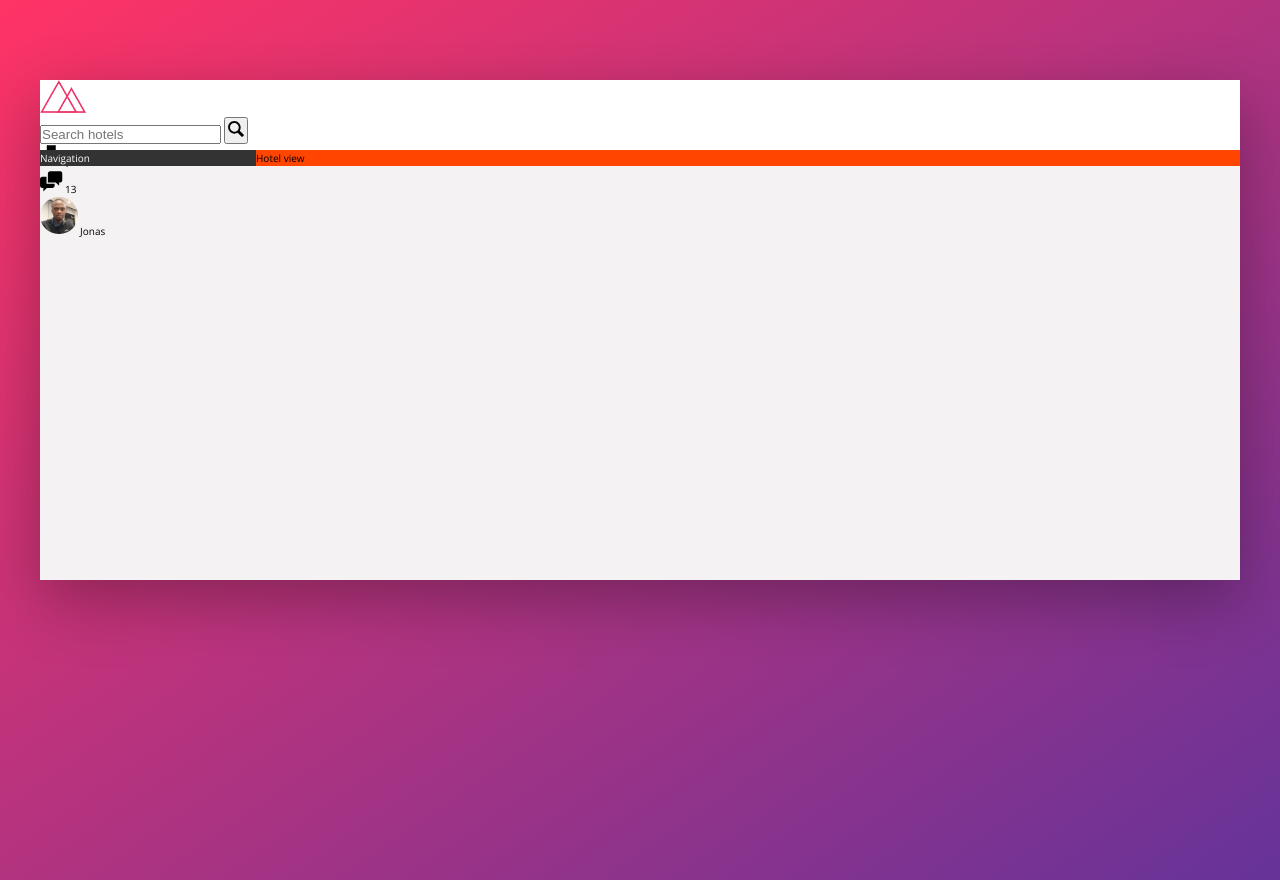
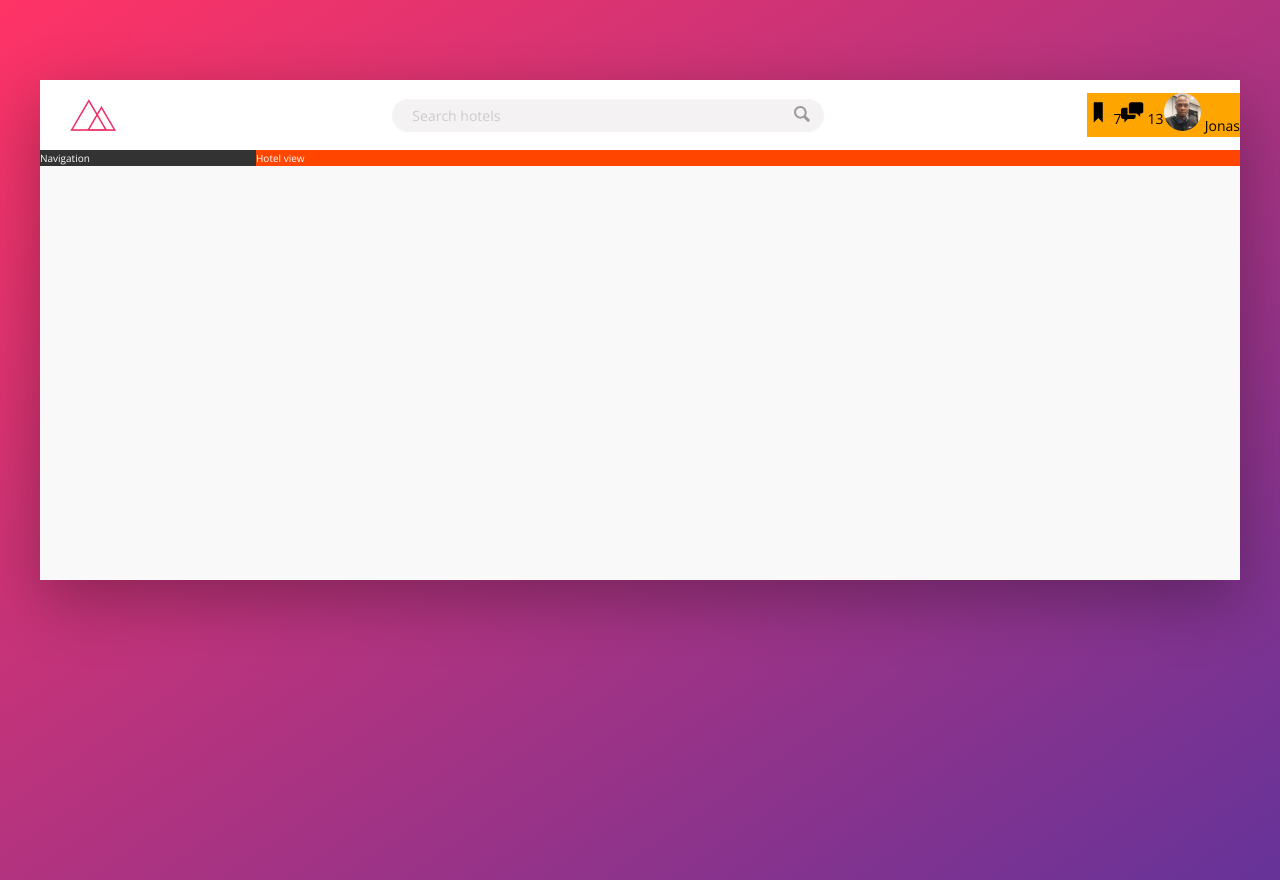
Before and after one commit to kabirolawore/trillo-app, a website: page index.html in a window 1280 px wide. Drawn offline with nearby package versions, Linux system fonts and the light colour scheme.

Commit message:
Updated code for search box and icon

```diff
--- a/sass/_components.scss
+++ b/sass/_components.scss
@@ -3,27 +3,77 @@
 
 .logo {
   height: 3.25rem;
+  margin-left: 3rem;
 }
 
 /////////////////////////////////////////
 // Search
 
 .search {
+  //
+  // background-color: rebeccapurple;
+  flex: 0 0 40%;
+  display: flex;
+  align-items: center;
+  justify-content: center;
+
   &__input {
+    font-family: inherit;
+    font-size: inherit;
+    color: inherit;
+    background-color: var(--color-grey-light-2);
+    border: none;
+
+    padding: 0.7rem 2rem;
+    border-radius: 100px;
+    width: 90%;
+    transition: all 0.2s;
+    margin-right: -3.25rem;
+
+    &:focus {
+      outline: none;
+      width: 100%;
+      background-color: var(--color-grey-light-3);
+    }
+
+    &::-webkit-input-placeholder {
+      font-weight: 100;
+      color: var(--color-grey-light-4);
+    }
+  }
+
+  // button via sibling selection
+  &__input:focus + &__button {
+    background-color: var(--color-grey-light-3);
   }
 
   &__button {
+    border: none;
+    background-color: var(--color-grey-light-2);
+
+    &:focus {
+      outline: none;
+    }
+
+    &:active {
+      transform: translateY(2px);
+    }
   }
 
   &__icon {
     height: 2rem;
     width: 2rem;
+    // stroke: var(--color-grey-dark-3);
+    fill: var(--color-grey-dark-3);
   }
 }
 
 /////////////////////////////////////////
 // User Navigation
 .user-nav {
+  display: flex;
+  align-items: center;
+  background-color: orange;
   &__icon-box {
   }
 
--- a/sass/_layout.scss
+++ b/sass/_layout.scss
@@ -1,16 +1,21 @@
 .container {
   max-width: 120rem;
   margin: 8rem auto;
-  background-color: var(--color-grey-light-2);
+  background-color: var(--color-grey-light-1);
   box-shadow: var(--shadow-dark);
 
   min-height: 50rem;
 }
 
 .header {
+  font-size: 1.4rem;
   height: 7rem;
   background-color: #fff;
   border-bottom: var(--color-grey-light-2);
+
+  display: flex;
+  justify-content: space-between;
+  align-items: center;
 }
 
 .content {
@@ -25,5 +30,6 @@
 
 .hotel-view {
   background-color: orangered;
+  color: #fff;
   flex: 1;
 }
```
Also changed, not shown: css/style.css.
